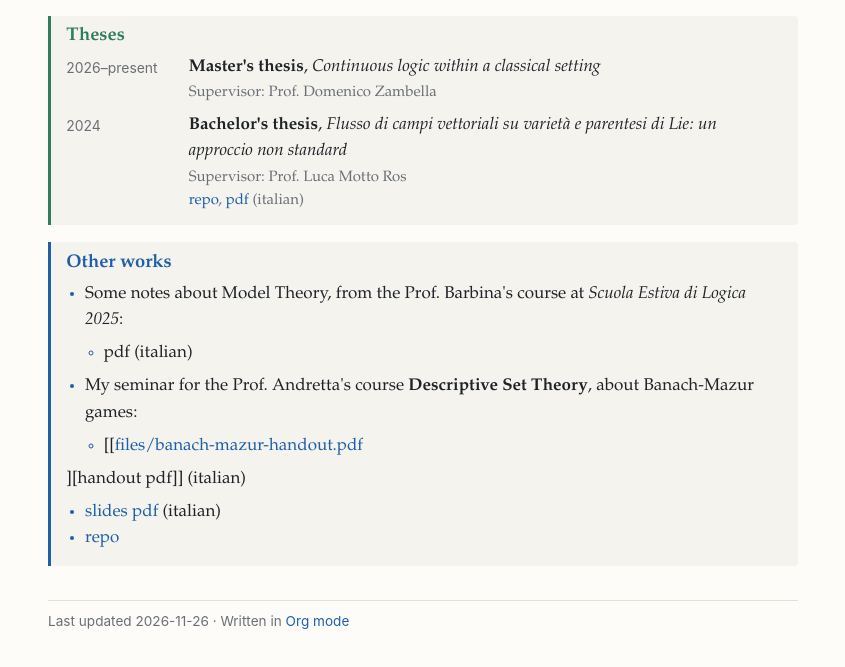
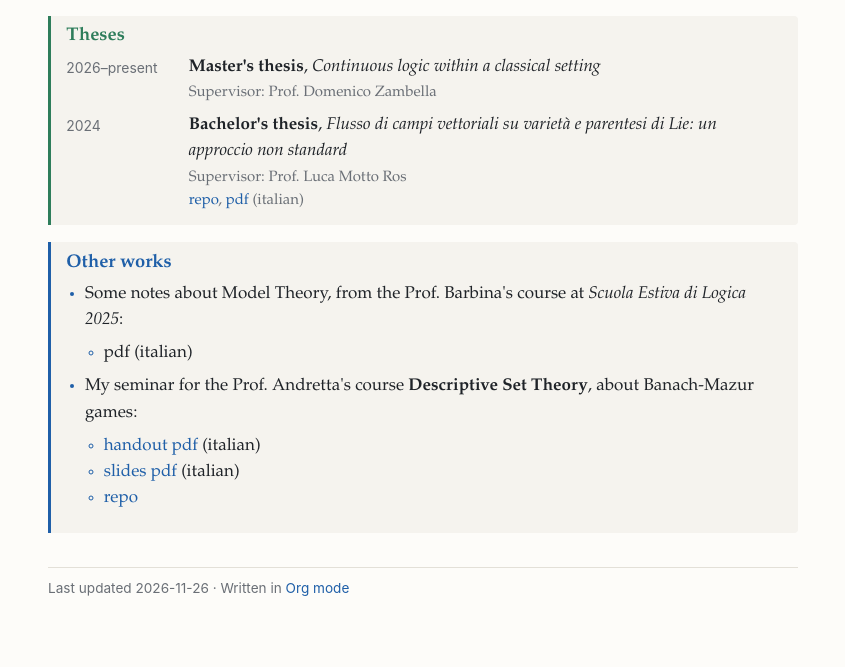
Before and after one commit to pecciolidavide/pecciolidavide.github.io, a plain HTML site: page _build/portfolio.html in a window 1280 px wide. Shown: the part 131-798 px from the top of the page, without its empty margins (217-1062 px from the left). Drawn offline with Linux system fonts and the light colour scheme.

Commit message:
broken link view

```diff
--- a/_build/portfolio.html
+++ b/_build/portfolio.html
@@ -50,15 +50,10 @@
 </ul></li>
 <li>My seminar for the Prof. Andretta's course <b>Descriptive Set Theory</b>, about Banach-Mazur games:
 <ul class="org-ul">
-<li>[[<a href="files/banach-mazur-handout.pdf">files/banach-mazur-handout.pdf</a></li>
-</ul></li>
-</ul>
-<p>
-][handout pdf]] (italian)
-</p>
-<ul class="org-ul">
+<li><a href="files/banach-mazur-handout.pdf">handout pdf</a> (italian)</li>
 <li><a href="files/banach-mazur-slides.pdf">slides pdf</a> (italian)</li>
 <li><a href="https://github.com/pecciolidavide/LM_tdi-seminario">repo</a></li>
+</ul></li>
 </ul>
 </div>
 </div>
```
Also changed, not shown: 1 other file.
